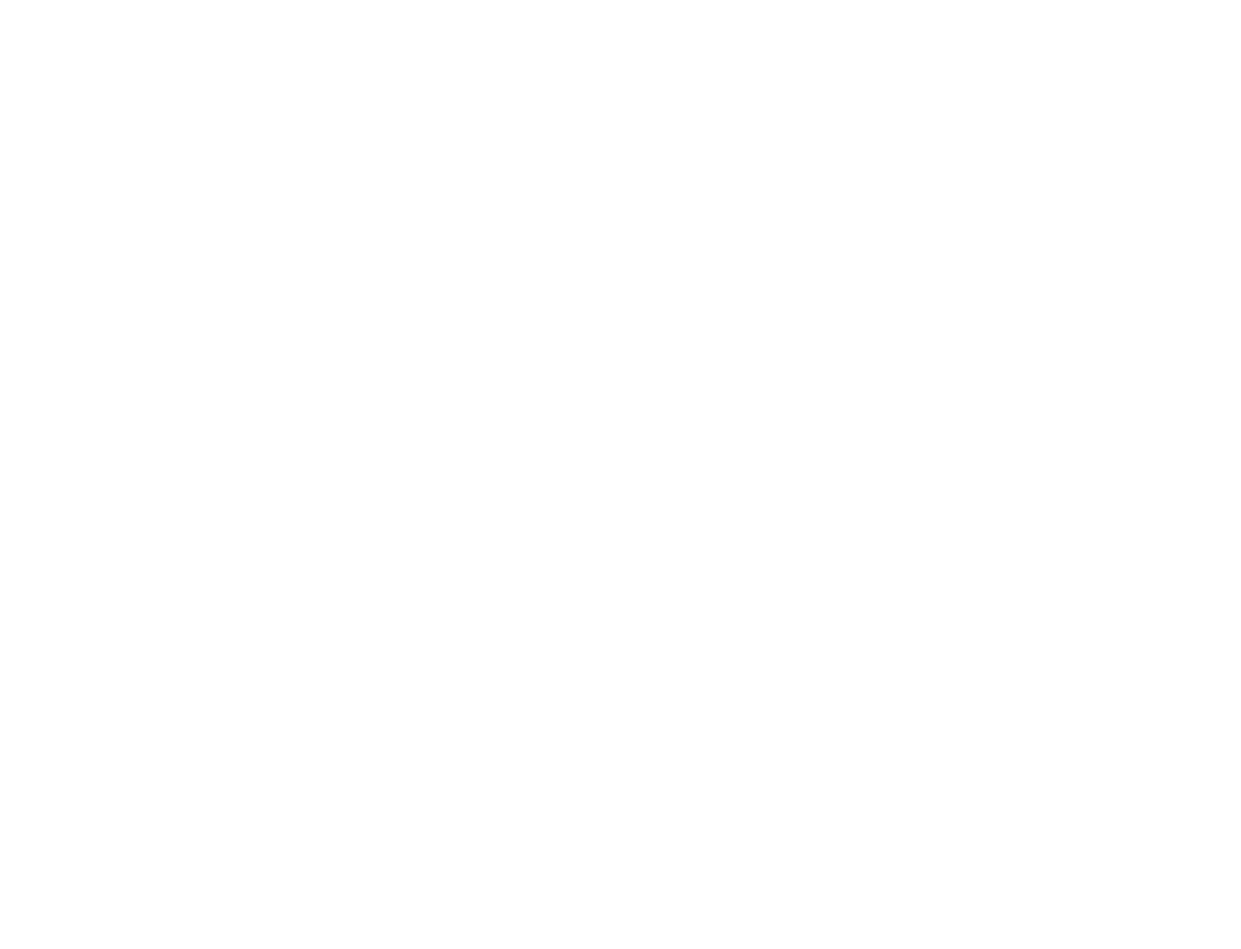
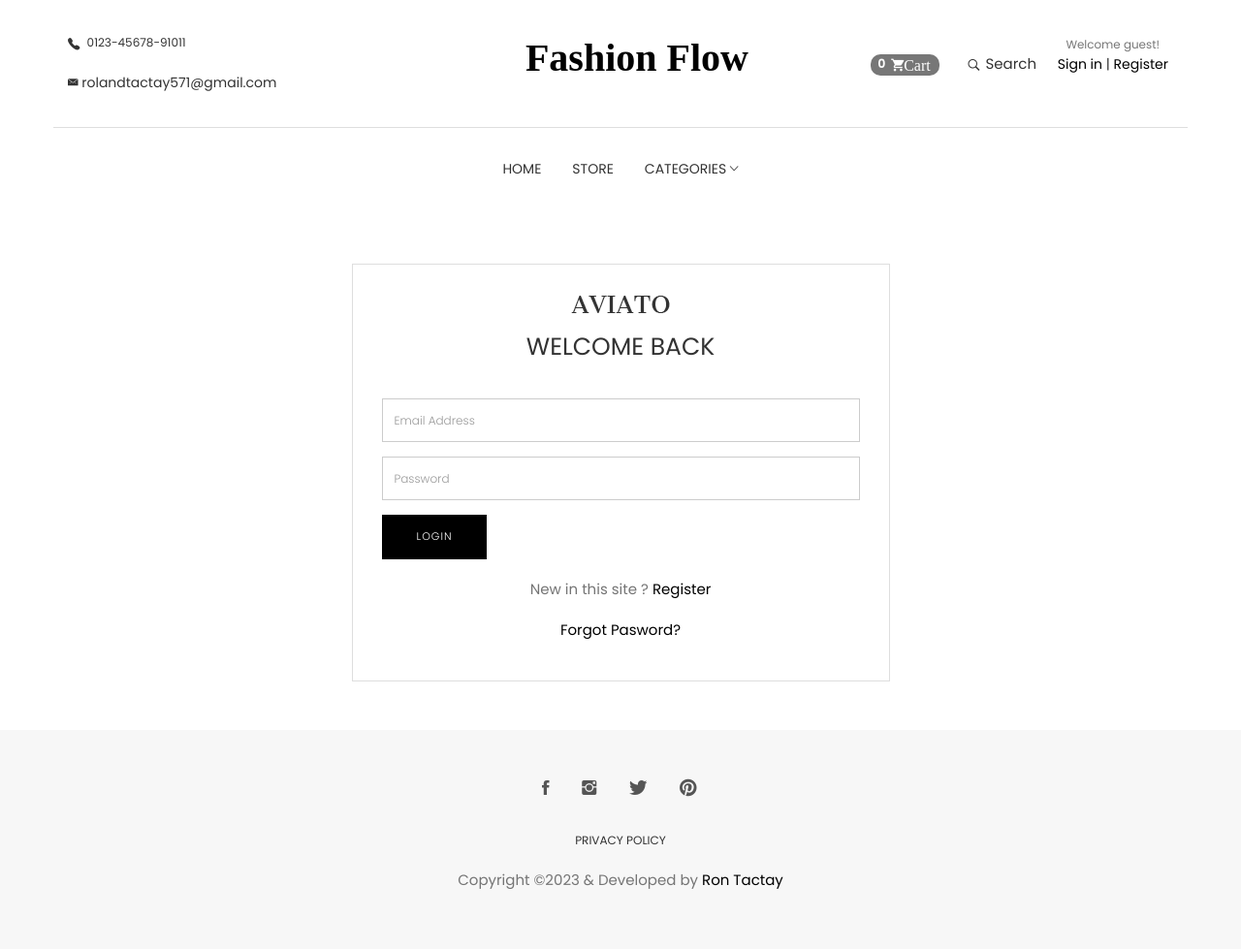
Before and after one commit to rtactayjr/E-Commerce-Project-Django_1, a Django app: page /accounts/login/ in a window 1280 px wide. Before the commit the page is empty. Shown: the whole page at 97% size. Before the commit the page ends 800 px from the top, so only its background shows below. Run offline with Django 4.2, Linux system fonts and the light colour scheme; tables that the repository leaves empty hold one stand-in row (values such as "Sample post"); some libraries are stand-ins or nearby versions; some web fonts are replaced.

Commit message:
Update login functionality, Update header for Sign in/Register urls

```diff
--- a/accounts/views.py
+++ b/accounts/views.py
@@ -1,4 +1,5 @@
 from django.shortcuts import render, redirect
+from django.contrib.auth.decorators import login_required
 from django.contrib import messages,auth
 
 from . forms import RegistrationForm
@@ -31,7 +32,24 @@ def register(request):
     return render(request, 'accounts/register.html', context )
 
 def login(request):
+    if request.method == 'POST':
+        email = request.POST['email']
+        password = request.POST['password']
+
+        user = auth.authenticate(email=email, password=password)
+
+        if user is not None:
+            auth.login(request, user)
+            # messages.success(request, 'You are now logged in.')
+            return redirect('homepage')
+        else:
+            messages.error(request, 'Invalid Login, Try again.')
+            return redirect('login')
+
     return render(request, 'accounts/login.html')
 
+@login_required(login_url='login')
 def logout(request):
+    auth.logout(request)
+    messages.success(request, 'You are now logged out')
     return redirect('login')
--- a/templates/accounts/login.html
+++ b/templates/accounts/login.html
@@ -0,0 +1,39 @@
+{% extends 'core/base.html' %}
+
+{% load static %}
+
+{% block content %}
+<section class="signin-page account">
+    <div class="container">
+      <div class="row">
+        <div class="col-md-6 col-md-offset-3">
+          <div class="block text-center">
+            <a class="logo" href="index.html">
+              <img src="images/logo.png" alt="">
+            </a>
+            <h2 class="text-center">Welcome Back</h2>
+            <form class="text-left clearfix" action="{% url 'login' %}" method="POST" >
+            {% csrf_token %}
+
+              <div class="form-group">
+                <input type="email" class="form-control"  placeholder="Email Address" name="email">
+              </div>
+              <div class="form-group">
+                <input type="password" class="form-control" placeholder="Password" name="password">
+              </div>
+              <div class="text-left">
+                <button type="submit" class="btn btn-main text-center" >Login</button>
+              </div>
+
+            </form>
+
+            <p class="mt-20">New in this site ? <a href="{% url 'register' %}"> Register </a></p>
+            <p class="mt-20"><a href="{% url 'register' %}"> Forgot Pasword? </a></p>
+          </div>
+        </div>
+      </div>
+    </div>
+  </section>
+  {% include 'core/alerts.html' %}
+
+{% endblock %}
--- a/templates/accounts/register.html
+++ b/templates/accounts/register.html
@@ -59,7 +59,7 @@
             {{ form.non_field_errors }}
             </form>
 
-            <p class="mt-20">Already hava an account ?<a href="#"> Login</a></p>
+            <p class="mt-20">Already hava an account ?<a href="{% url 'login' %}"> Login</a></p>
             <p><a href="#"> Forgot your password?</a></p>
 
           </div>
--- a/templates/core/header.html
+++ b/templates/core/header.html
@@ -39,13 +39,12 @@
 				</div>
 			</div>
 
-			<div class="col-md-4 col-xs-12 col-sm-4">
-				<!-- Cart -->
+			<div class="col-md-4 col-xs-10 col-sm-3">
 				<ul class="top-menu text-right list-inline">
 
-					<li class="dropdown cart-nav dropdown-slide">
+					<li>
 						<a href="{% url 'cart' %}">
-							<span class="badge badge-pill badge-danger notify">{{cart_count}} &nbsp;<i class="tf-ion-android-cart">Cart</i></span>
+							<span class="badge">{{cart_count}} &nbsp;<i class="tf-ion-android-cart">Cart</i></span>
 						</a>
 					</li>
 
@@ -60,20 +59,29 @@
 							</li>
 						</ul>
 					</li>
-					<!-- / Search -->
 
-					<!-- Login/Register -->
-					<li class="dropdown dropdown-slide">
-						<a href="{% url 'login' %}">Login</a>
-						<span class="dark-transp">|</span>
-						<a href="{% url 'register' %}">Register</a>
+					{% if user.id is None %}
+					<li>
+						<small class="title text-muted" style="margin-right: 9px;">Welcome guest!</small>
+						<div>
+							<a href="{% url 'login' %}">Sign in</a> <span class="dark-transp"> | </span>
+							<a href="{% url 'register' %}"> Register</a>
+						</div>
+
 					</li>
-					<!-- / Login/Register -->
+					{% else %}
+					<li>
+						<small class="title text-muted" style="margin-right: 9px;">Welcome {{ user.first_name }}</small>
+						<div>
+							<a href="#">Dashboard</a> <span class="dark-transp"> | </span>
+							<a href="{% url 'logout' %}">Logout</a>
+						</div>
 
-					<small class="title text-muted"
-					style="padding-right: 30px;">Welcome guest!</small>
+					</li>
 
-				</ul><!-- / .nav .navbar-nav .navbar-right -->
+					{% endif %}
+
+				</ul>
 			</div>
 		</div>
 	</div>
```
